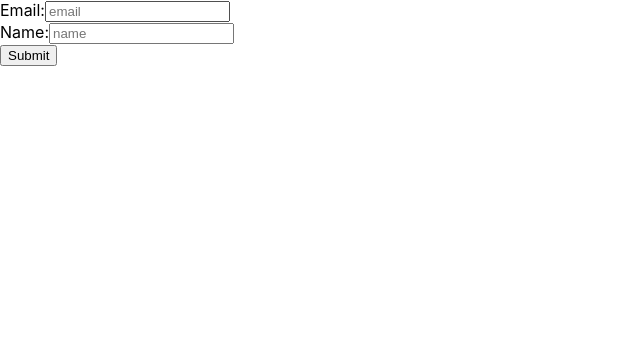
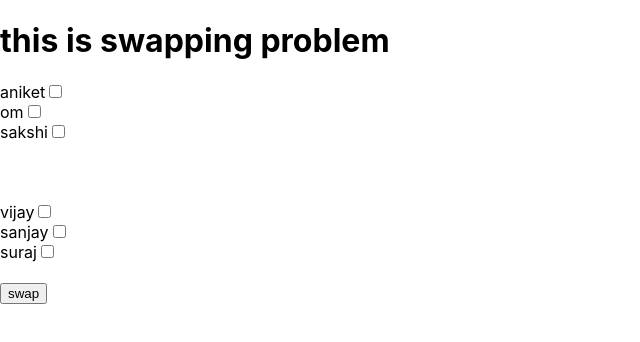
Before and after one commit to aniket2727/React-Interview, a React (Create React App) app in the folder app/: page / in a window 1280 px wide. Shown: the top 342 px of the page, without its empty margins (0-640 px from the left). Built offline with nearby package versions, Linux system fonts and the light colour scheme.

Commit message:
added swap numbers from box code

```diff
--- a/app/src/App.js
+++ b/app/src/App.js
@@ -43,10 +43,11 @@ import Proble23 from "./componets/Proble23";
 import Resolveandreject from "./componets/Resolveandreject";
 import Problem24 from "./Problem24";
 import FormInReacts from "./componets/FormInReacts";
+import Swappingfrombox from "./componets/Swappingfrombox";
 function App() {
   return (
    <div className="">
-       <FormInReacts/>
+       <Swappingfrombox/>
    </div>
   );
 }
--- /dev/null
+++ b/app/src/componets/Swappingfrombox.js
@@ -0,0 +1,80 @@
+
+
+import React, { useState } from 'react'
+
+const Swappingfrombox = () => {
+    const [first, setfirst] = useState(['aniket', 'om', 'sakshi'])
+    const [second, setsecond] = useState(['vijay', 'sanjay', 'suraj'])
+    var data1 = []
+    var data2 = []
+
+
+    const handlefirst = (e) => {
+        console.log(e)
+
+        if (!data1.includes(e)) {
+            data1.push(e);
+        } else {
+            data1.splice(data1.indexOf(e), 1);
+        }
+
+
+    }
+
+
+    const handlesecond = (e) => {
+        console.log(e)
+        if (!data2.includes(e)) {
+            data2.push(e);
+        }
+        else {
+            data2.splice(data2.indexOf(e), 1);
+        }
+    }
+
+    const handleswap = () => {
+        if (data1.length === data2.length) {
+            const result1 = first.filter(item => !data1.includes(item));
+            setfirst([...result1, ...data2]);
+
+            const result2 = second.filter(item => !data2.includes(item));
+            setsecond([...result2, ...data1]);
+        } else {
+            console.log('Select an equal number of items to swap');
+        }
+    };
+
+
+
+
+
+    return (
+        <div>
+
+            <h1>this is swapping problem</h1>
+            {
+                first.map((item, index) => (
+                    <div key={index}>
+                        {<label>{item}<input type='checkbox' onClick={() => handlefirst(item)} /></label>}
+                    </div>
+                ))
+            }
+            <br />
+            <br />
+            <br />
+
+            {
+                second.map((item, index) => (
+                    <div key={index}>
+                        {<label>{item}<input type='checkbox' onClick={() => handlesecond(item)} /></label>}
+                    </div>
+                ))
+            }
+
+            <br />
+            <button onClick={handleswap}>swap</button>
+        </div>
+    )
+}
+
+export default Swappingfrombox
```
